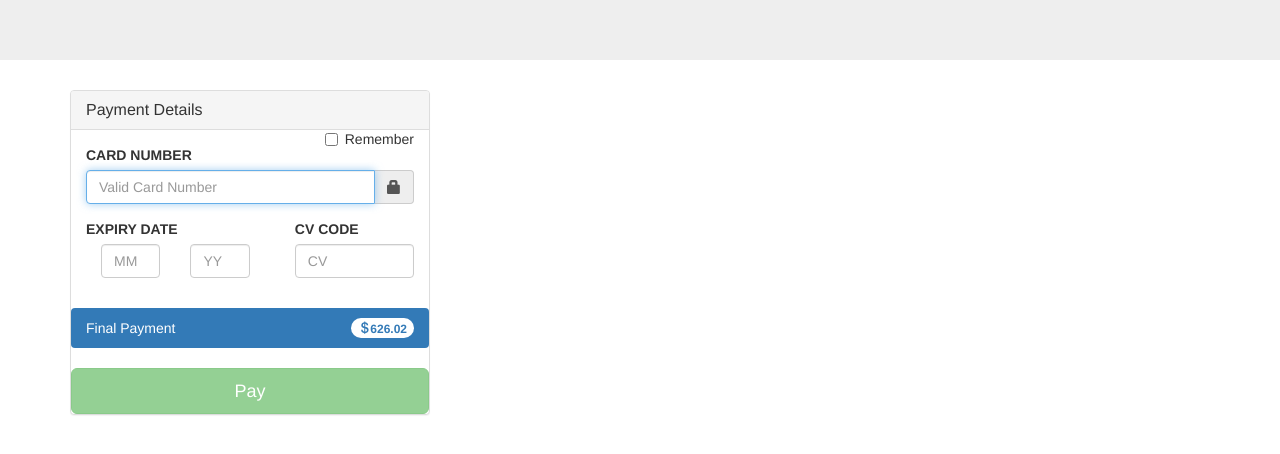
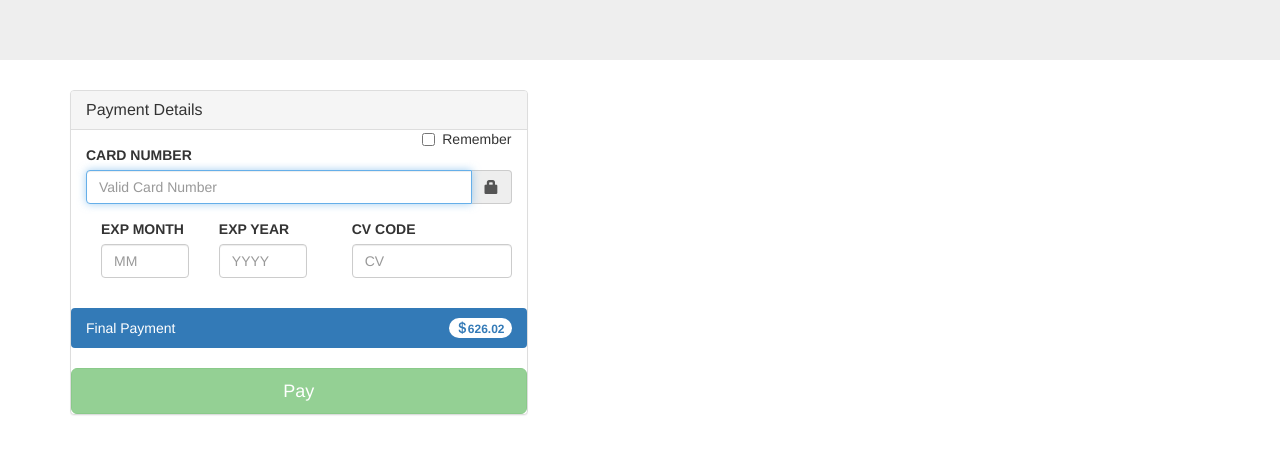
Before and after one commit to zkinsk/ang-shopping-cart, a plain HTML site: page index.html at #!/checkout in a window 1280 px wide. Shown: the part 180-634 px from the top of the page. Drawn offline with nearby package versions, Linux system fonts and the light colour scheme; some packages are replaced by stand-ins of ours.

Commit message:
tweak checkout validation

```diff
--- a/views/checkout.html
+++ b/views/checkout.html
@@ -1,6 +1,6 @@
 <div class="container">
   <div class="row">
-    <div class="col-xs-12 col-md-4">
+    <div class="col-xs-12 col-md-5">
       <div class="panel panel-default">
         <div class="panel-heading">
           <h3 class="panel-title">
@@ -20,27 +20,31 @@
                 CARD NUMBER</label>
               <div class="input-group">
                 <input type="text" class="form-control" id="cardNumber" placeholder="Valid Card Number" required
-                  autofocus ng-model="checkoutInfo.cardNumber" ng-pattern="/^\d{1,16}$/"/>
+                  autofocus ng-model="checkoutInfo.cardNumber" maxlength="16" ng-pattern="/^\d{1,16}$/" />
                 <span class="input-group-addon"><span class="glyphicon glyphicon-lock"></span></span>
               </div>
             </div>
             <div class="row">
               <div class="col-xs-7 col-md-7">
                 <div class="form-group">
-                  <label for="expityMonth">
-                    EXPIRY DATE</label>
+
                   <div class="col-xs-6 col-lg-6 pl-ziro">
-                    <input type="text"  class="form-control" id="expityMonth" placeholder="MM" required ng-model="checkoutInfo.expiryMonth" ng-pattern="/[1-9]|1[012]/"/>
+                    <label for="expityMonth">EXP MONTH</label>
+                    <input type="text" maxlength="2" class="form-control" id="expityMonth" placeholder="MM" required
+                      ng-model="checkoutInfo.expiryMonth" ng-pattern="/[1-9]|1[012]/" />
                   </div>
                   <div class="col-xs-6 col-lg-6 pl-ziro">
-                    <input type="text" class="form-control" id="expityYear" placeholder="YY" required ng-model="checkoutInfo.expiryYear"/></div>
+                    <label for="expityMonth">EXP YEAR</label>
+                    <input type="text" maxlength="4" class="form-control" id="expityYear" placeholder="YYYY" required
+                      ng-model="checkoutInfo.expiryYear" /></div>
                 </div>
               </div>
               <div class="col-xs-5 col-md-5 pull-right">
                 <div class="form-group">
                   <label for="cvCode">
                     CV CODE</label>
-                  <input type="password" min=3 max=4 class="form-control" id="cvCode" placeholder="CV" required ng-model="checkoutInfo.cvCode" />
+                  <input type="password" maxlength="4" class="form-control" id="cvCode" placeholder="CV" required
+                    ng-model="checkoutInfo.cvCode" />
                 </div>
               </div>
             </div>
@@ -51,7 +55,8 @@
           </li>
         </ul>
         <br />
-        <a href="#!/confirmation" class="btn btn-success btn-lg btn-block" role="submit" ng-disabled="validateCheckout()">Pay</a>
+        <a href="#!/confirmation" class="btn btn-success btn-lg btn-block" role="submit"
+          ng-disabled="validateCheckout()">Pay</a>
       </div>
       </form>
     </div>
```
